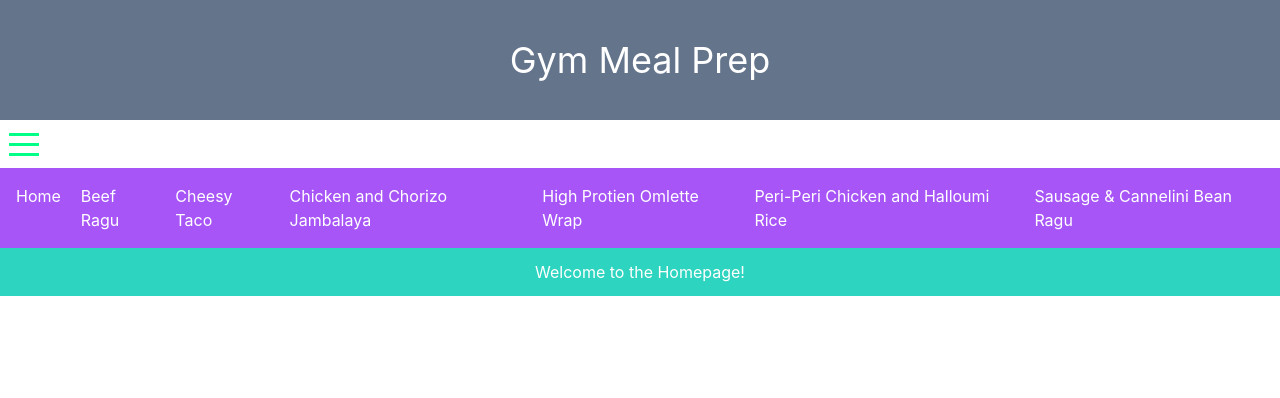
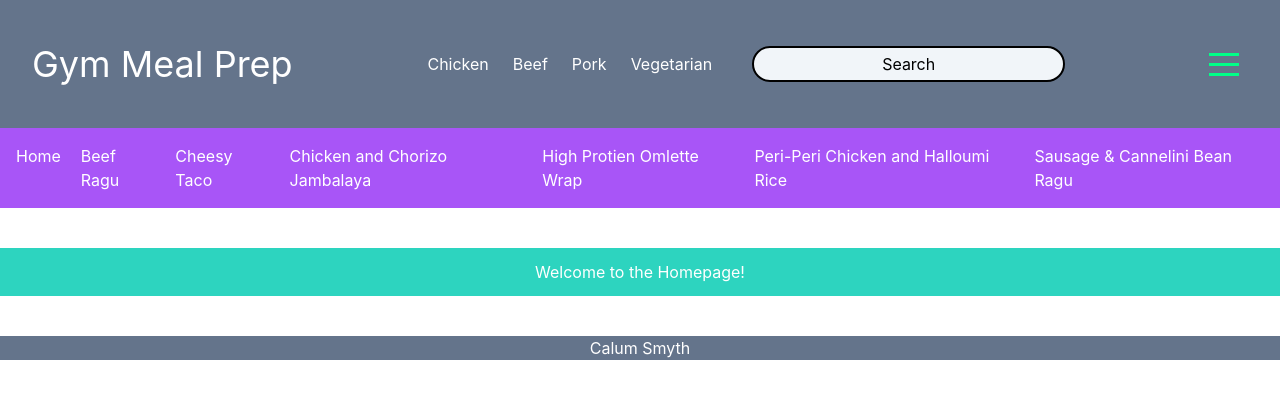
Before and after one commit to calumsmyth/gmpv, a React (Vite) app: page / in a window 1280 px wide. Shown: the top 398 px of the page. Built offline with nearby package versions, Linux system fonts and the light colour scheme; the HTML template or start-up script is replaced by a standard one.

Commit message:
Add header & footer, re-arrange layout, updated header

```diff
--- a/src/App.jsx
+++ b/src/App.jsx
@@ -1,19 +1,22 @@
 import { useState } from 'react'
 import {BrowserRouter as Router} from 'react-router-dom';
 import './App.css'
-import Navbar from './components/Navbar'
-import MyRoutes from './components/routing/MyRoutes'
-import HamburgerMenu from './components/HamburgerMenu';
+import Header from './components/Header';
+import Navbar from './components/Navbar';
+import MyRoutes from './components/routing/MyRoutes';
+import Footer from './components/Footer';
 
 function App() {
   const [count, setCount] = useState(0)
 
   return (
     <Router>
-      <h1 className="bg-slate-500 text-white text-center text-4xl p-10">Gym Meal Prep</h1>
-      <HamburgerMenu />
+      <Header />
       <Navbar />
-      <MyRoutes />
+      <section className = "content mb-10 mt-10">
+        <MyRoutes />
+      </section>
+      <Footer />
     </Router>
   )
 }
--- /dev/null
+++ b/src/components/Footer.jsx
@@ -0,0 +1,7 @@
+const Footer = () => {
+    return (
+        <footer className = "footer bg-slate-500 text-white text-center -p4">Calum Smyth</footer>
+    )
+}
+
+export default Footer
--- /dev/null
+++ b/src/components/Header.jsx
@@ -0,0 +1,22 @@
+import HamburgerMenu from './HamburgerMenu';
+
+const Header = () => {
+    return (
+        <header className = "header bg-slate-500 text-white px-8 py-10 flex justify-between items-center header">
+        <h1 className=" page-name text-white text-left text-4xl">Gym Meal Prep</h1>
+        <section className ="search-category flex justify-between items-center gap-4">
+            <section className = "categories flex mr-6 gap-6">
+                <button>Chicken</button>
+                <button>Beef</button>
+                <button>Pork</button>
+                <button>Vegetarian</button>
+            </section>
+            <search className = "bg-slate-100 text-black border-2 border-black rounded-full px-32 py-1" >Search</search>
+        </ section>
+        <HamburgerMenu />
+        </header>
+    )
+};
+
+
+export default Header;
```
